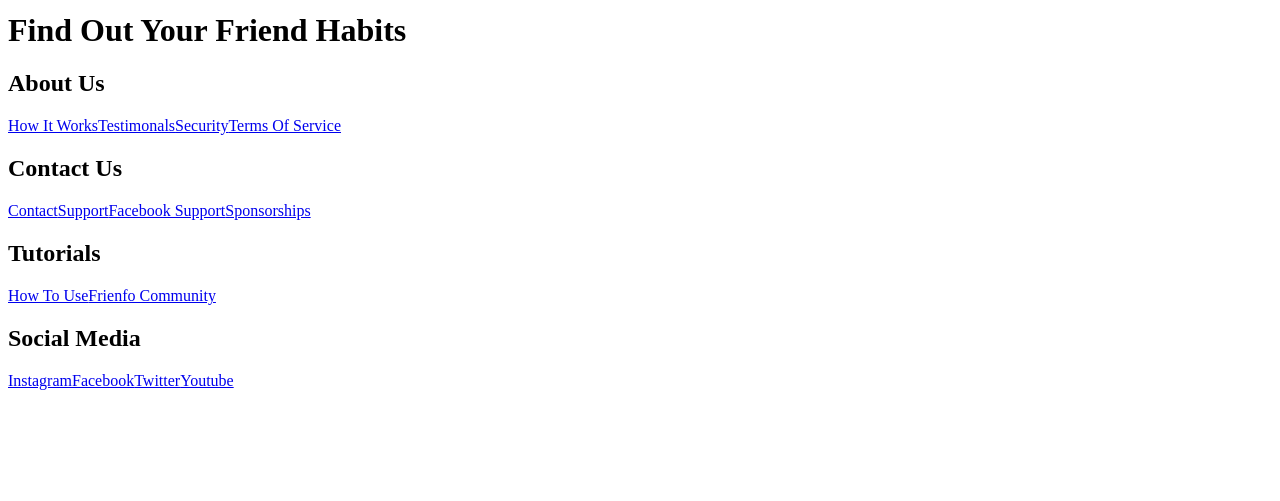
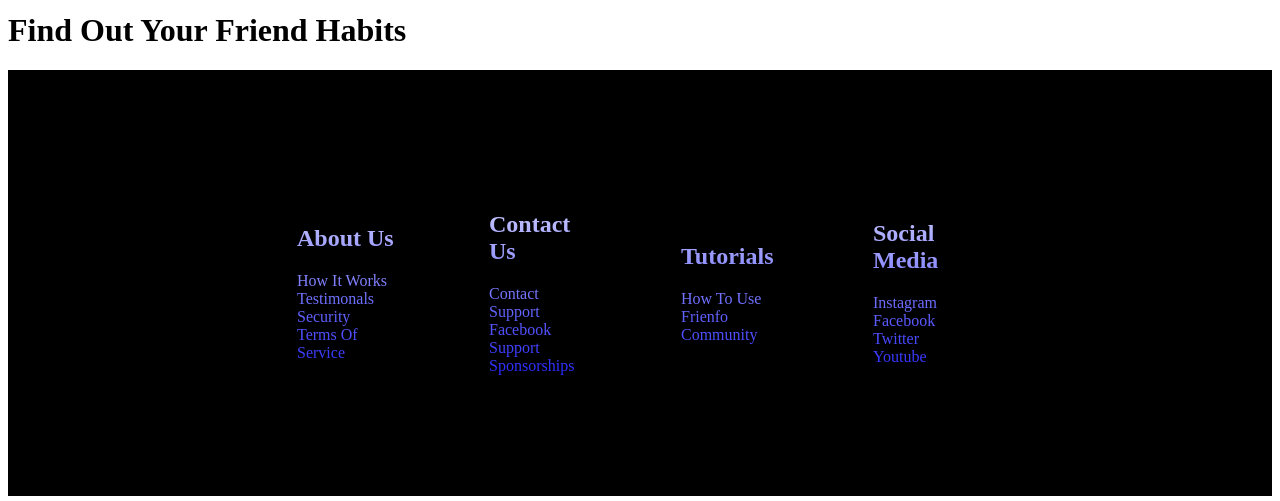
Before and after one commit to Sxlly/Frienfo, a React (Create React App) app in the folder frienfo/: page / in a window 1280 px wide. Shown: the part 1580-2081 px from the top of the page. Before the commit the page ends 1978 px from the top, so only its background shows below. Built offline with nearby package versions, Linux system fonts and the light colour scheme.

Commit message:
landing styling

```diff
--- a/frienfo/src/Landing.js
+++ b/frienfo/src/Landing.js
@@ -203,6 +203,68 @@ const styles = {
         width: "80%",
     },
 
+    footerContainer: {
+
+        backgroundColor: "black",
+        padding: "5rem 0",
+        display: "flex",
+        flexDirection: "column",
+        justifyContent: "center",
+        alignItems: "center",
+    },
+
+    footerLogo : {
+
+        display: "flex",
+        alignItems: "center",
+        cursor: "pointer",
+        textDecoration: "none",
+        fontSize: "2rem",
+        backgroundColor: "blue",
+        backgroundImage: "linear-gradient(to top, blue 0%, white 100%)",
+        backgroundSize: "100%",
+        WebkitBackgroundClip: "text",
+        MozBackgroundClip: "text",
+        WebkitTextFillColor: "transparent",
+        MozTextFillColor: "transparent",
+    },
+
+    footerLinks: {
+
+        width: "100%",
+        maxWidth: "1000px",
+        display: "flex",
+        justifyContent: "center",
+        alignItems: "center",
+        backgroundColor: "blue",
+        backgroundImage: "linear-gradient(to top, blue 0%, white 100%)",
+        backgroundSize: "100%",
+        WebkitBackgroundClip: "text",
+        MozBackgroundClip: "text",
+        WebkitTextFillColor: "transparent",
+        MozTextFillColor: "transparent",
+    },
+
+    footerLinkWrapper: {
+
+        display: "flex",
+    },
+
+    footerLinkItems: {
+
+        display: "flex",
+        flexDirection: "column",
+        alignItems: "flex-start",
+        justifyContent: "center",
+        margin: "16px",
+        textAlign: "left",
+        width: "160px",
+        boxSizing: "border-box",
+        padding: 25,
+    },
+
+
+
 
 
 
@@ -264,17 +326,17 @@ function Landing() {
             </div>
 
 
-            <div>
-                <div>
-                    <div>
-                        <div>
+            <div style = {styles.footerContainer}>
+                <div style = {styles.footerLinks}>
+                    <div style = {styles.footerLinkWrapper}>
+                        <div style = {styles.footerLinkItems}>
                             <h2>About Us</h2>
                             <a href="/">How It Works</a>
                             <a href="/">Testimonals</a>
                             <a href="/">Security</a>
                             <a href="/">Terms Of Service</a>
                         </div>
-                        <div>
+                        <div style = {styles.footerLinkItems}>
                             <h2>Contact Us</h2>
                             <a href="/">Contact</a>
                             <a href="/">Support</a>
@@ -282,13 +344,13 @@ function Landing() {
                             <a href="/">Sponsorships</a>
                         </div>
                     </div>
-                    <div>
-                        <div>
+                    <div style = {styles.footerLinkWrapper}>
+                        <div style = {styles.footerLinkItems}>
                             <h2>Tutorials</h2>
                             <a href="/">How To Use</a>
                             <a href="/">Frienfo Community</a>
                         </div>
-                        <div>
+                        <div style = {styles.footerLinkItems}>
                             <h2>Social Media</h2>
                             <a href="/">Instagram</a>
                             <a href="/">Facebook</a>
```
